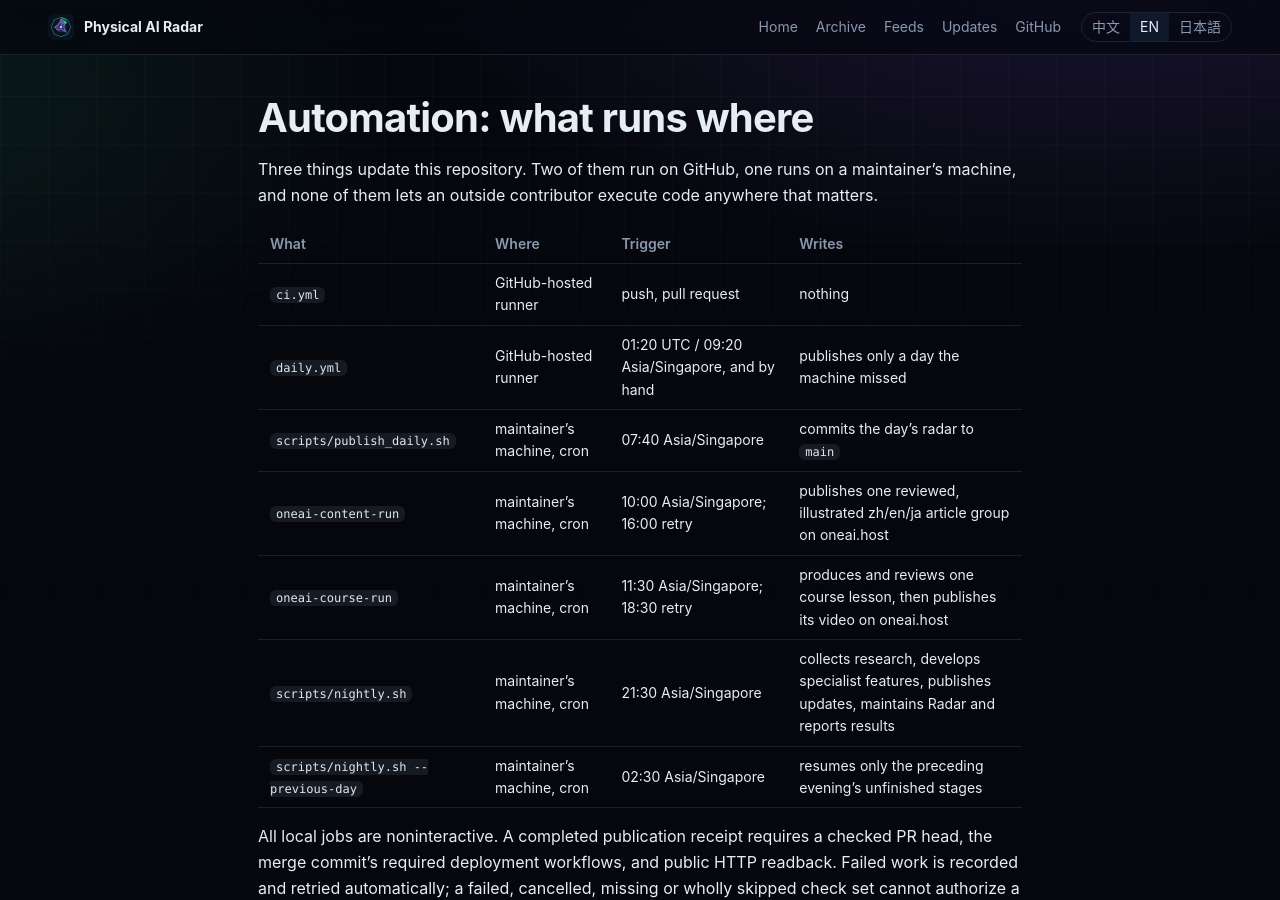
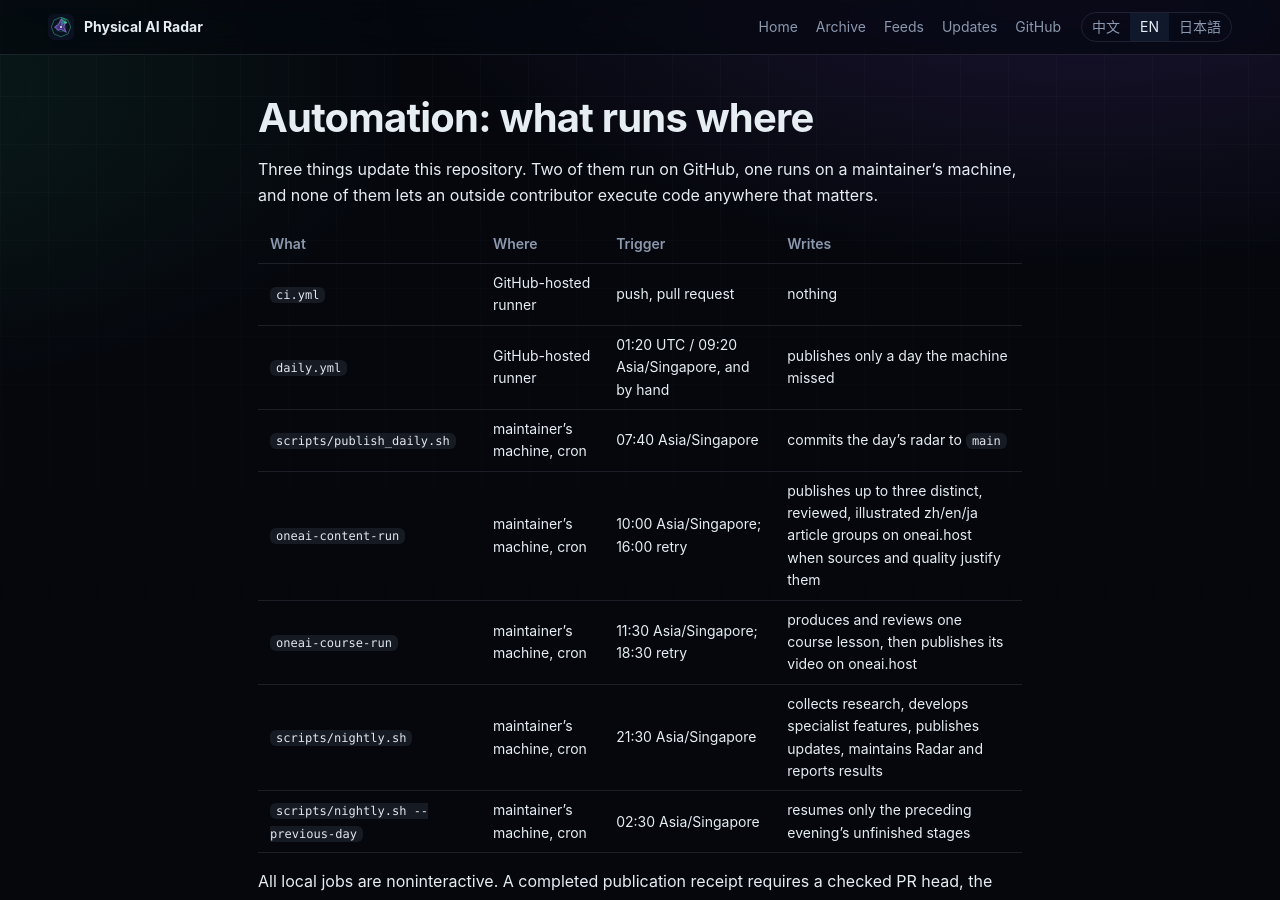
Before and after one commit to noteflowai/physical-ai-radar, a Jekyll site: the page built from docs/automation.md, in a window 1280 px wide and 900 px high. Built offline with Jekyll 4.4.1, drawn with Linux system fonts in a browser that asks for light colours; our own code applies the rules of GitHub Pages for plain Markdown files.

Commit message:
docs: describe flexible daily article volume (#94)

```diff
--- a/docs/automation.md
+++ b/docs/automation.md
@@ -9,7 +9,7 @@ anywhere that matters.
 | `ci.yml` | GitHub-hosted runner | push, pull request | nothing |
 | `daily.yml` | GitHub-hosted runner | 01:20 UTC / 09:20 Asia/Singapore, and by hand | publishes only a day the machine missed |
 | `scripts/publish_daily.sh` | maintainer's machine, cron | 07:40 Asia/Singapore | commits the day's radar to `main` |
-| `oneai-content-run` | maintainer's machine, cron | 10:00 Asia/Singapore; 16:00 retry | publishes one reviewed, illustrated zh/en/ja article group on oneai.host |
+| `oneai-content-run` | maintainer's machine, cron | 10:00 Asia/Singapore; 16:00 retry | publishes up to three distinct, reviewed, illustrated zh/en/ja article groups on oneai.host when sources and quality justify them |
 | `oneai-course-run` | maintainer's machine, cron | 11:30 Asia/Singapore; 18:30 retry | produces and reviews one course lesson, then publishes its video on oneai.host |
 | `scripts/nightly.sh` | maintainer's machine, cron | 21:30 Asia/Singapore | collects research, develops specialist features, publishes updates, maintains Radar and reports results |
 | `scripts/nightly.sh --previous-day` | maintainer's machine, cron | 02:30 Asia/Singapore | resumes only the preceding evening's unfinished stages |
```
